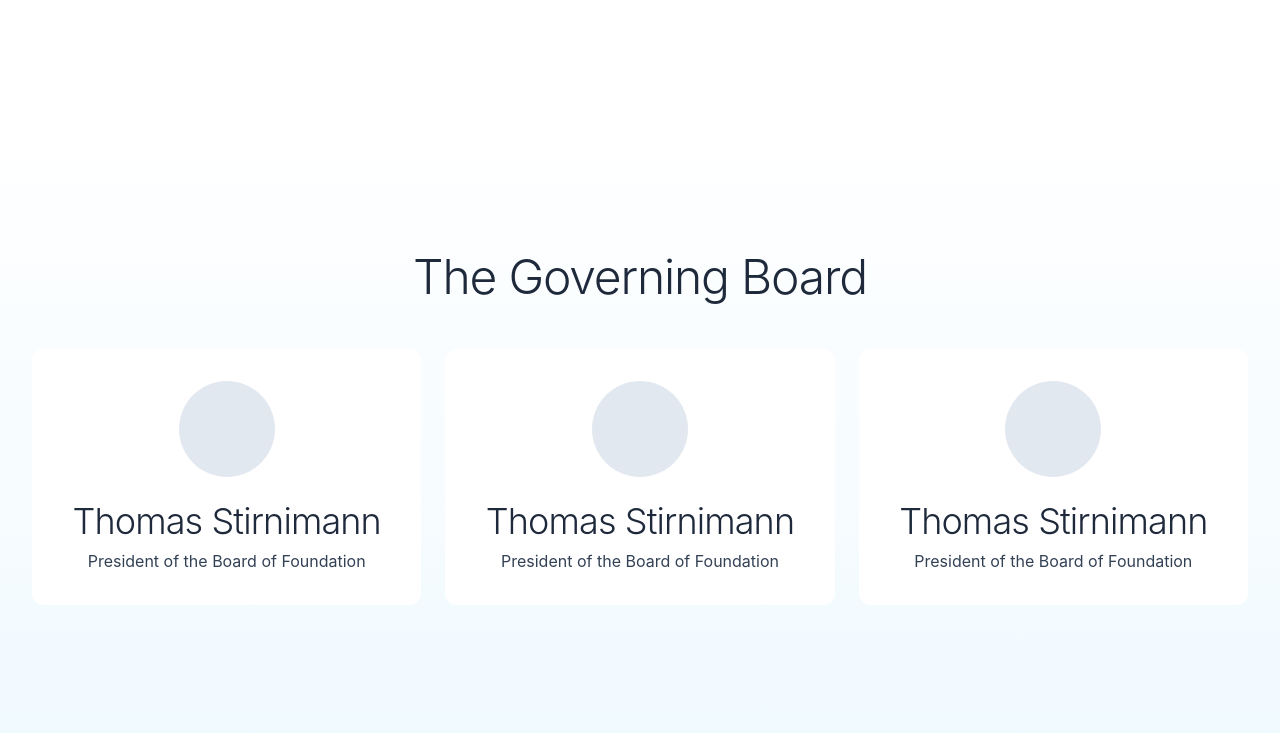
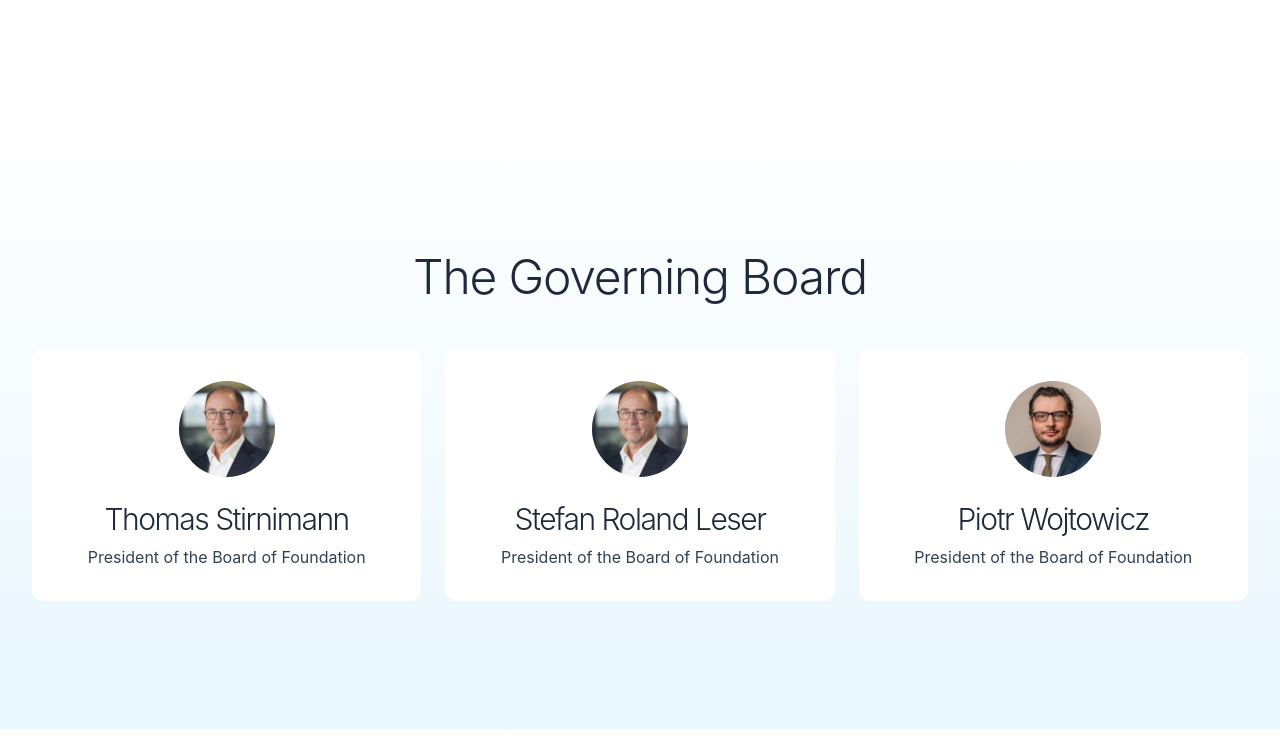
Before and after one commit to chain4travel/camino-network-foundation-website, an Astro site: page / in a window 1280 px wide. Shown: the part 2056-2797 px from the top of the page. Built offline with nearby package versions, Linux system fonts and the light colour scheme; Astro itself is replaced by a stand-in of ours.

Commit message:
content, style and layout updates

```diff
--- a/src/components/Header.astro
+++ b/src/components/Header.astro
@@ -2,9 +2,9 @@
     <div class="max-w-screen-xl mx-auto px-8 flex flex-col md:flex-row items-start md:items-center md:justify-between">
         <img class="h-10 mb-6 md:mb-0" src="/camino-network-foundation-logo.svg" alt="">
         <nav class="text-sm">
-            <a href="/" class="p-2 hover:bg-gray-100 rounded-lg">About</a>
-            <a href="/" class="p-2 hover:bg-gray-100 rounded-lg">Initiatives</a>
-            <a href="/" class="p-2 hover:bg-gray-100 rounded-lg">Governing Board</a>
+            <a href="#about" class="p-2 hover:bg-gray-100 rounded-lg">About</a>
+            <a href="#initiatives" class="p-2 hover:bg-gray-100 rounded-lg">Initiatives</a>
+            <a href="#governing-board" class="p-2 hover:bg-gray-100 rounded-lg">Governing Board</a>
         </nav>
     </div>
 </header>
--- a/src/layouts/Layout.astro
+++ b/src/layouts/Layout.astro
@@ -7,7 +7,7 @@ const { title, description } = Astro.props;
 ---
 
 <!DOCTYPE html>
-<html lang="en">
+<html lang="en" class="scroll-smooth">
 	<head>
 		<meta charset="UTF-8" />
 		<meta name="description" content={description}>
@@ -16,7 +16,7 @@ const { title, description } = Astro.props;
 		<meta name="generator" content={Astro.generator} />
 		<title>{title}</title>
 	</head>
-	<body class="bg-white text-gray-800">
+	<body class="bg-white text-gray-800 subpixel-antialiased">
 		<slot />
 	</body>
 </html>
--- a/src/pages/index.astro
+++ b/src/pages/index.astro
@@ -2,6 +2,7 @@
 import Layout from '../layouts/Layout.astro';
 import Header from '../components/Header.astro';
 import Hero from '../components/Hero.astro';
+import {Picture} from '@astrojs/image/components';
 ---
 
 <Layout title="Camino Network Foundation" description='Camino Network Foundation'>
@@ -9,7 +10,7 @@ import Hero from '../components/Hero.astro';
 	<main>
 		<Hero></Hero>
 
-		<div class="py-16 md:py-32 bg-gradient-to-b from-caminoSky/20">
+		<div class="py-16 md:py-32 bg-gradient-to-b from-caminoSky/20" id="about">
 			<div class="max-w-screen-xl mx-auto px-8 md:grid grid-cols-12 gap-16">
 				<div class="col-span-6 mb-12 md:mb-0">
 					<svg class="h-24 md:h-32 mb-6" xmlns="http://www.w3.org/2000/svg" fill="none" viewBox="0 0 128 128"><path stroke="currentColor" stroke-linecap="round" stroke-linejoin="round" stroke-width="2" d="M21.333 48v58.667m0-58.667h85.334m-85.334 0H16l48-26.667L112 48h-5.333m-85.334 58.667h85.334m-85.334 0H16m90.667 0V48m0 58.667H112M42.667 69.333v16m21.333 0v-16m21.333 0v16"/>
@@ -31,7 +32,7 @@ import Hero from '../components/Hero.astro';
 			</div>
 		</div>
 
-		<div class="py-16 md:py-32">
+		<div class="py-16 md:py-32" id="initiatives">
 			<div class="text-3xl md:text-5xl font-light tracking-tight text-center mb-12">Supporting builders and developers</div>
 			<div class="max-w-screen-xl mx-auto px-8">
 				<div class="md:grid grid-cols-12 gap-6">
@@ -40,35 +41,35 @@ import Hero from '../components/Hero.astro';
 						</svg>
 						<div class="text-2xl md:text-4xl font-light tracking-tight">Grant Program</div>
 						<p class="my-6">The foundation actively engages with developers and travel companies, encouraging their participation in the web3 travel ecosystem through the «Take off» grant program.</p>
-						<a class="bg-[#020617] hover:bg-[#1E293B] transition-colors py-3 px-5 inline-block w-full md:w-auto text-center text-white rounded-xl" href="http://" target="_blank" rel="noopener noreferrer">Apply</a>
+						<a class="bg-[#020617] hover:bg-[#26364e] transition-colors py-3 px-5 inline-block w-full md:w-auto text-center text-white rounded-xl" href="http://" target="_blank" rel="noopener noreferrer">Apply</a>
 					</div>
 					<div class="col-span-6 rounded-xl bg-white hover:bg-caminoSky/30 bg-gradient-to-b from-secondary/30 p-4 md:p-8 transition-colors">
 						<svg class="w-20 mb-6" xmlns="http://www.w3.org/2000/svg" fill="none" viewBox="0 0 80 80"><path stroke="currentColor" stroke-linecap="round" stroke-linejoin="round" stroke-width="2" d="m53.3 13.3-7.5 7.5m0 0a19.3 19.3 0 0 0-11.5.2m11.5-.2a15 15 0 0 1 9.6 9.2M26.7 13.3l7.6 7.7m0 0c-3.9 1.2-8 4-9.8 9m30.9 0c1 2.4 1.3 4.8 1.3 6.7v6.6M55.4 30H60c2.2 0 6.7-1.3 6.7-6.7m-10 20V50c0 1.8-.4 4.2-1.3 6.7m1.3-13.4h10M55.4 56.7c-2 5-6.4 10-15.4 10s-13.4-5-15.4-10m30.8 0H60c2.2 0 6.7 1.3 6.7 6.6M24.5 30c-.8 1.9-1.2 4-1.2 6.7v6.6M24.5 30H20c-2.2 0-6.7-1.3-6.7-6.7m10 20V50c0 1.8.4 4.2 1.3 6.7m-1.3-13.4h-10m11.3 13.4H20c-2.2 0-6.7 1.3-6.7 6.6"/></svg>
 						<div class="text-2xl md:text-4xl font-light tracking-tight">Bug Bounty</div>
 						<p class="my-6">The Camino Network Foundation focuses on the ongoing development and maintenance of the Camino Network blockchain. Everyone is invited to help find and report vulnerabilities of Camino Network.</p>
-						<a class="bg-[#020617] hover:bg-[#1E293B] transition-colors py-3 px-5 inline-block w-full md:w-auto text-center text-white rounded-xl" href="http://" target="_blank" rel="noopener noreferrer">Learn more</a>
+						<a class="bg-[#020617] hover:bg-[#26364e] transition-colors py-3 px-5 inline-block w-full md:w-auto text-center text-white rounded-xl" href="http://" target="_blank" rel="noopener noreferrer">Learn more</a>
 					</div>
 				</div>
 			</div>
 		</div>
 
-		<div class="py-16 md:py-32 bg-gradient-to-t from-caminoSky/20">
+		<div class="py-16 md:py-32 bg-gradient-to-t from-caminoSky/30" id="governing-board">
 			<div class="max-w-screen-xl mx-auto px-8">
 				<div class="text-5xl font-light tracking-tight text-center mb-12">The Governing Board</div>
 				<div class="grid grid-cols-12 gap-6">
-					<div class="col-span-4 p-4 md:p-8 rounded-xl bg-white text-center">
-						<div class="w-24 h-24 bg-gray-200 rounded-full mx-auto"></div>
-						<div class="text-4xl mt-6 mb-2 font-light tracking-tight">Thomas Stirnimann</div>
+					<div class="col-span-12 md:col-span-4 p-4 md:p-8 rounded-xl bg-white text-center">
+						<Picture widths={[400, 800, 1200]} src="/thomas.png" aspectRatio="1:1" alt="descriptive text" fit="cover" class="w-24 h-24 bg-gray-200 rounded-full mx-auto" />
+						<div class="text-3xl mt-6 mb-2 tracking-tighter font-light">Thomas Stirnimann</div>
 						<div class="text-gray-700">President of the Board of Foundation</div>
 					</div>
-					<div class="col-span-4 p-4 md:p-8 rounded-xl bg-white text-center">
-						<div class="w-24 h-24 bg-gray-200 rounded-full mx-auto"></div>
-						<div class="text-4xl mt-6 mb-2 font-light tracking-tight">Thomas Stirnimann</div>
+					<div class="col-span-12 md:col-span-4 p-4 md:p-8 rounded-xl bg-white text-center">
+						<Picture widths={[400, 800, 1200]} src="/thomas.png" aspectRatio="1:1" alt="descriptive text" fit="cover" class="w-24 h-24 bg-gray-200 rounded-full mx-auto" />
+						<div class="text-3xl mt-6 mb-2 tracking-tighter font-light">Stefan Roland Leser</div>
 						<div class="text-gray-700">President of the Board of Foundation</div>
 					</div>
-					<div class="col-span-4 p-4 md:p-8 rounded-xl bg-white text-center">
-						<div class="w-24 h-24 bg-gray-200 rounded-full mx-auto"></div>
-						<div class="text-4xl mt-6 mb-2 font-light tracking-tight">Thomas Stirnimann</div>
+					<div class="col-span-12 md:col-span-4 p-4 md:p-8 rounded-xl bg-white text-center">
+						<Picture widths={[400, 800, 1200]} src="/piotr.png" aspectRatio="1:1" alt="descriptive text" fit="cover" class="w-24 h-24 bg-gray-200 rounded-full mx-auto" />
+						<div class="text-3xl mt-6 mb-2 tracking-tighter font-light">Piotr Wojtowicz</div>
 						<div class="text-gray-700">President of the Board of Foundation</div>
 					</div>
 				</div>
```
Also changed, not shown: public/piotr.png (added), public/thomas.png (added).
